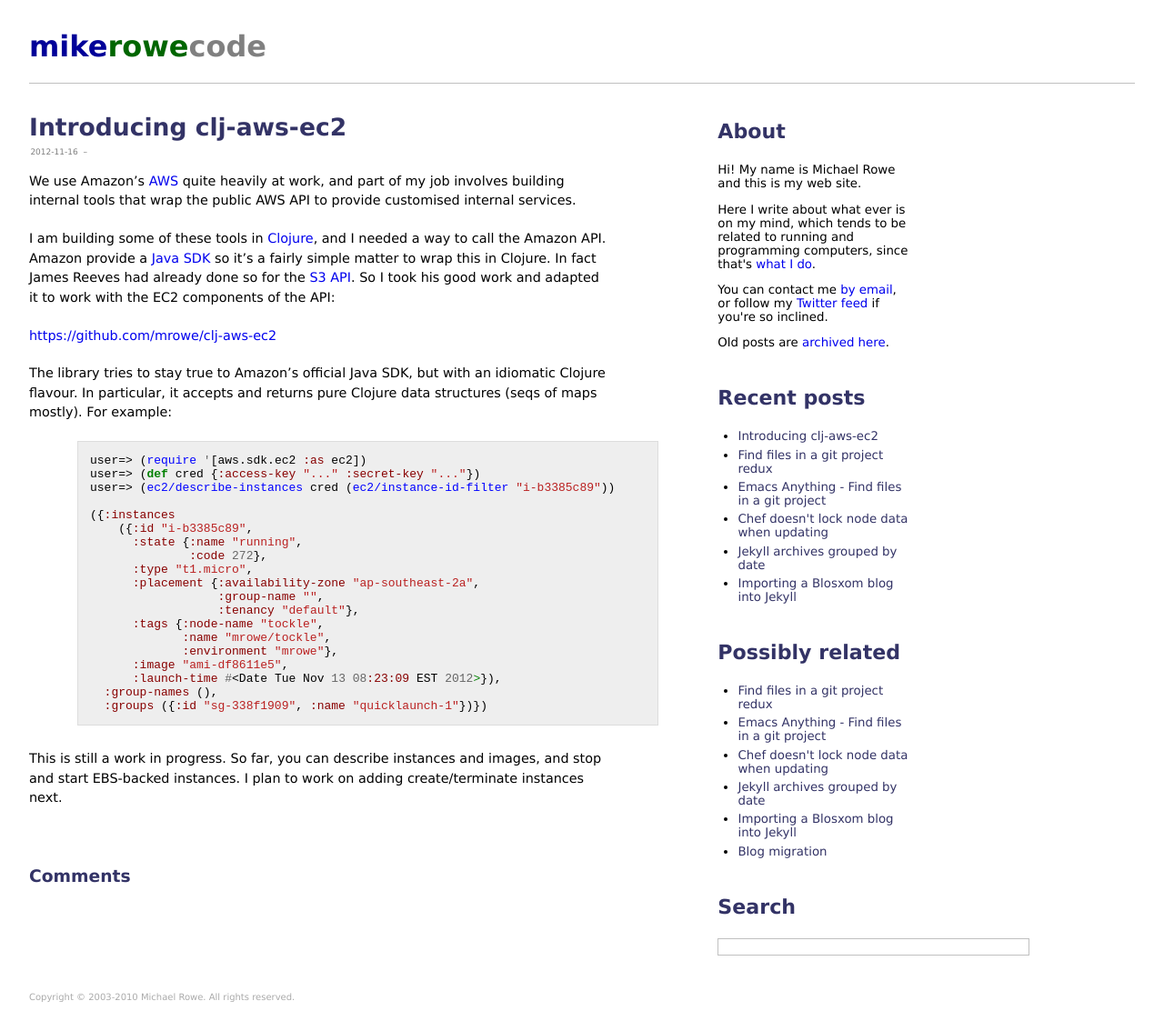
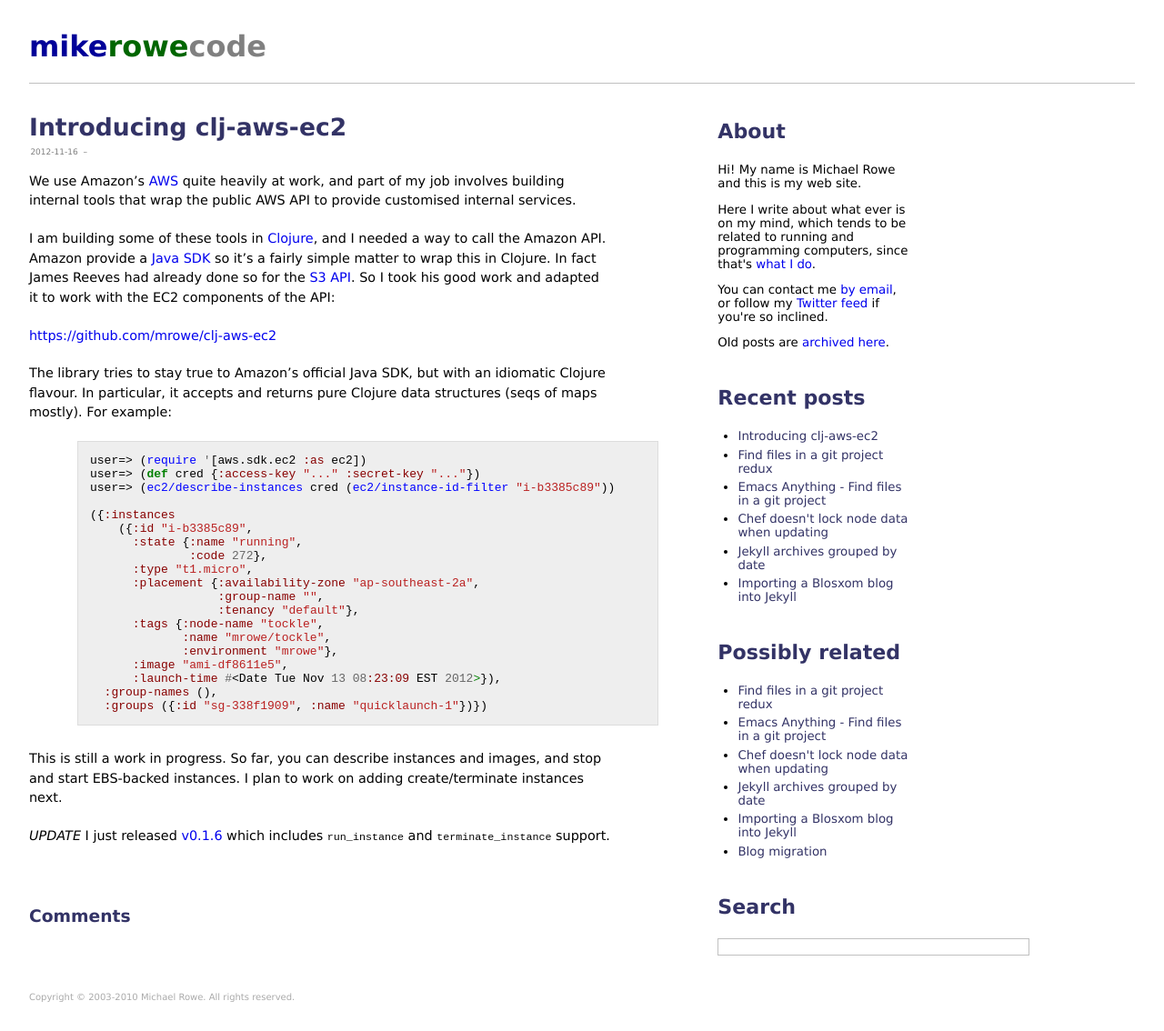
Before and after one commit to mrowe/mikerowecode.com, a Jekyll site: the page built from _posts/2012-11-16-introducing-clj-aws-ec2.md, in a window 1280 px wide. Shown: the whole page at 91% size. Built offline with Jekyll 4.4.1, drawn with Linux system fonts in a browser that asks for light colours; Markdown is read by kramdown in place of the engine named in the settings; comment, search, counter and statistics services are not loaded.

Commit message:
Update clj-aws-ec2 post

```diff
--- a/_posts/2012-11-16-introducing-clj-aws-ec2.md
+++ b/_posts/2012-11-16-introducing-clj-aws-ec2.md
@@ -50,3 +50,8 @@ adding create/terminate instances next.
 [Clojure]: http://clojure.org/
 [Java SDK]: http://aws.amazon.com/sdkforjava/
 [S3 API]: https://github.com/weavejester/clj-aws-s3
+
+_UPDATE_ I just released [v0.1.6] which includes `run_instance` and
+`terminate_instance` support.
+
+[v0.1.6]: https://github.com/mrowe/clj-aws-ec2/tree/0.1.6
```
